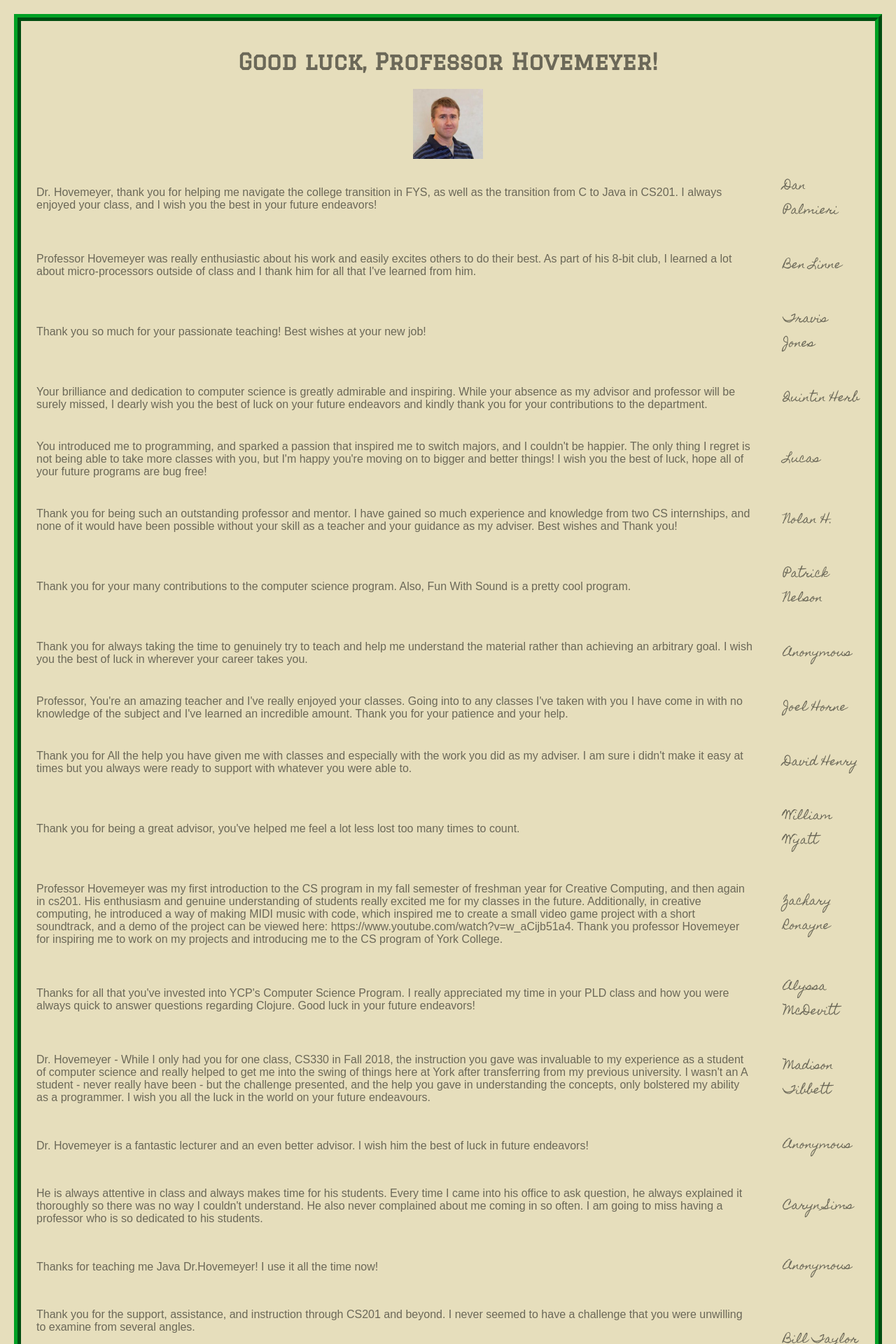
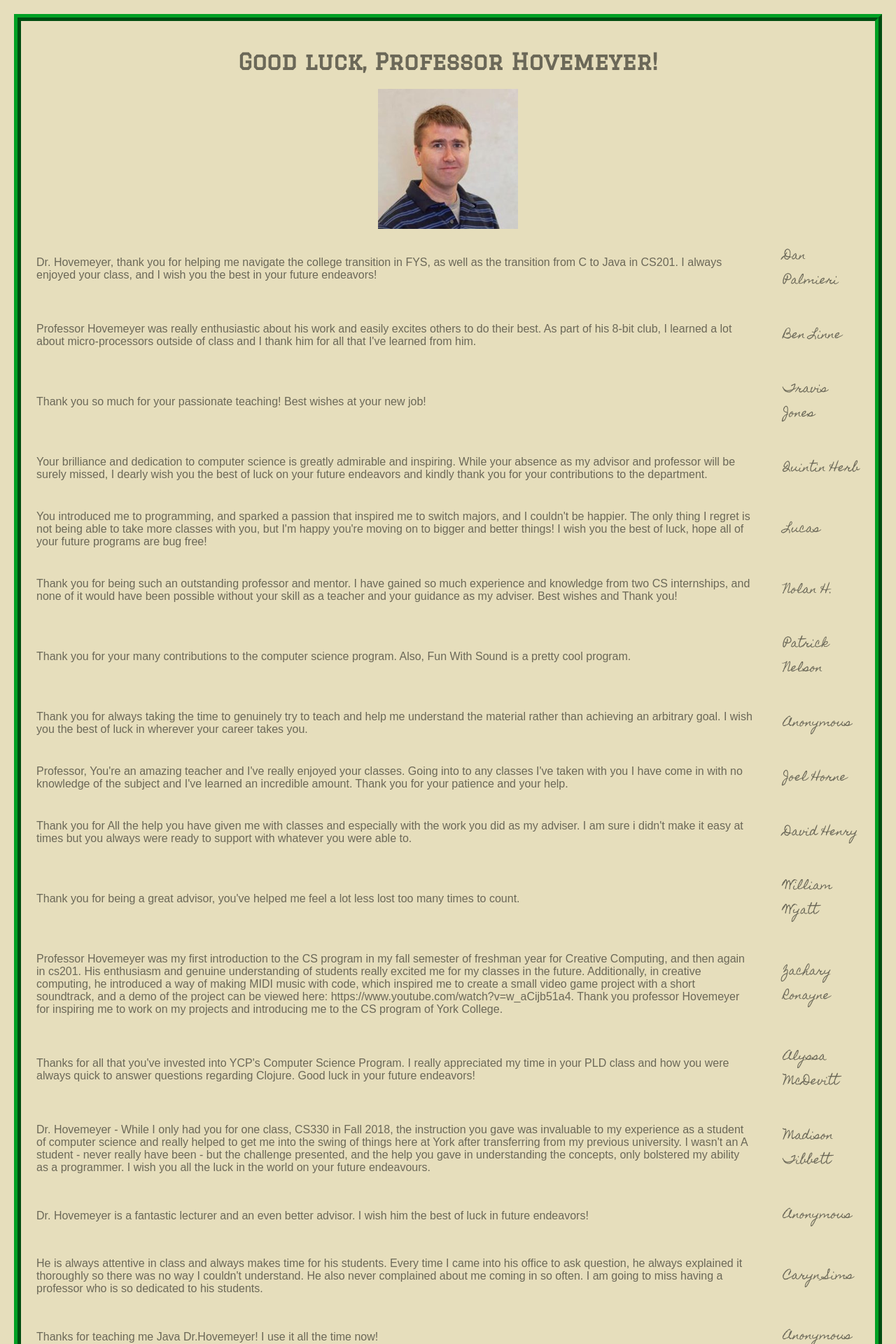
Before and after one commit to ycpcs/cs482-spring2019, a Jekyll site: the page hovemeyer/index.html, which Jekyll copies as it is, in a window 1280 px wide. Shown: the top 1920 px of the page at 70% size. Built offline with Jekyll 4.4.1, drawn with Linux system fonts in a browser that asks for light colours.

Commit message:
changed picture size

```diff
--- a/hovemeyer/index.html
+++ b/hovemeyer/index.html
@@ -10,7 +10,7 @@
 		<h1 style="text-align:center;">Good luck, Professor Hovemeyer!</h1>
 
 		<center>
-			<img src="David_Hovemeyer.jpg" alt="Smiley face" height="100" width="100">
+			<img src="David_Hovemeyer.jpg" alt="Smiley face" height="200" width="200">
 
 			<table class="table table-bordered table-hover table-condensed" cellpadding="20">
 				<tbody>
```
